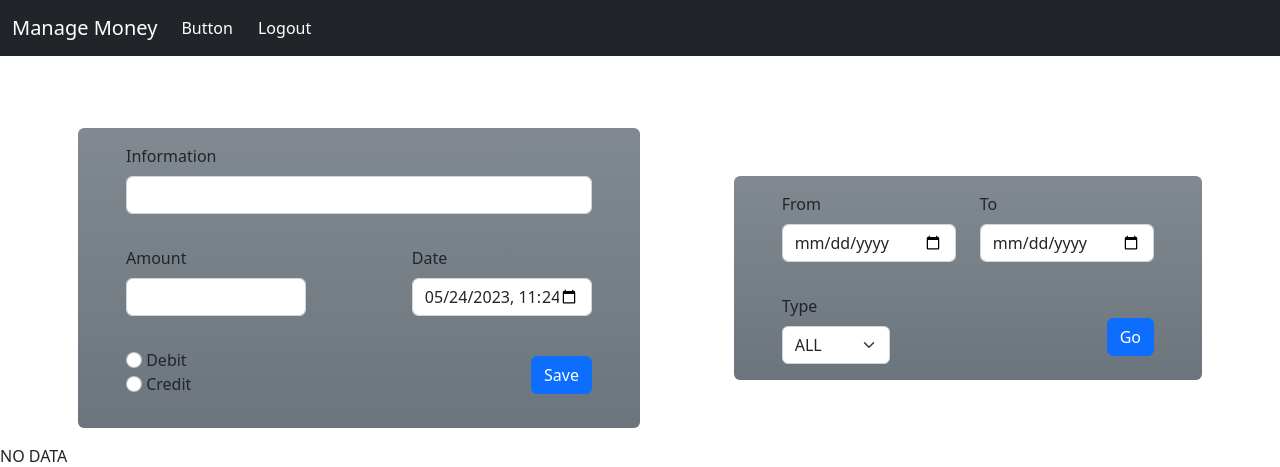
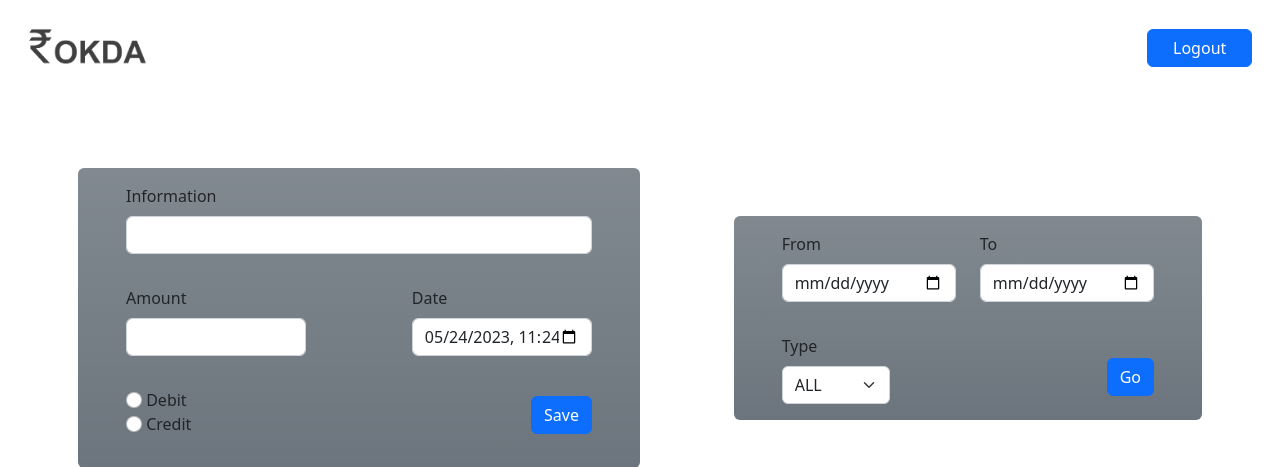
Before and after one commit to Naman-0206/Money-Manager, a Django app: page /dashboard/ in a window 1280 px wide. Shown: the top 467 px of the page. Run offline with Django 4.2, Linux system fonts and the light colour scheme; the visitor is signed in with stand-in values (Sample User, id 1); data that the repository does not hold is empty.

Commit message:
cleaned navbar

```diff
--- a/cash_app/templates/navbar.html
+++ b/cash_app/templates/navbar.html
@@ -1,23 +1,36 @@
-<nav class="navbar navbar-expand-lg navbar-dark bg-dark">
-  <div class="container-fluid">
-    <a class="navbar-brand" href="{% url 'home' %}">Manage Money</a>
+{% load static %}
+<nav class="navbar navbar-expand-lg">
+  <div class="container-fluid row">
+    <a class="navbar-brand col-md-2 col-5  " href="{% url 'home' %}">
+      <img src="{% static '/image-removebg-preview.png' %}" alt="Logo" height="70">
+    </a>
+    {% if user.is_authenticated %}
+    <a class="btn btn-primary mx-1 col-md-1 col-auto" href="/logout">Logout</a>
+    {% endif %}
 
-    <button class="navbar-toggler" type="button" data-bs-toggle="collapse" data-bs-target="#navbarSupportedContent"
+
+
+
+
+    <!-- <a class="navbar-brand" href="{% url 'home' %}">Manage Money</a> -->
+
+    <!-- <button class="navbar-toggler" type="button" data-bs-toggle="collapse" data-bs-target="#navbarSupportedContent"
       aria-controls="navbarSupportedContent" aria-expanded="false" aria-label="Toggle navigation">
       <span class="navbar-toggler-icon"></span>
-    </button>
+    </button> -->
 
-    <div class="collapse navbar-collapse" id="navbarSupportedContent">
+    <!-- <div class="collapse navbar-collapse" id="navbarSupportedContent">
       <ul class="navbar-nav me-auto mb-2 mb-lg-0">
         <li class="nav-item">
           <a class="nav-link active" aria-current="page" href="#">Button</a>
-        </li>>
+        </li>
         <li>
           {% if user.is_authenticated %}
             <a class="nav-link active" href="/logout">Logout</a>
           {% endif %}
         </li>
       </ul>
-    </div>
+    </div> -->
+
   </div>
 </nav>
```
